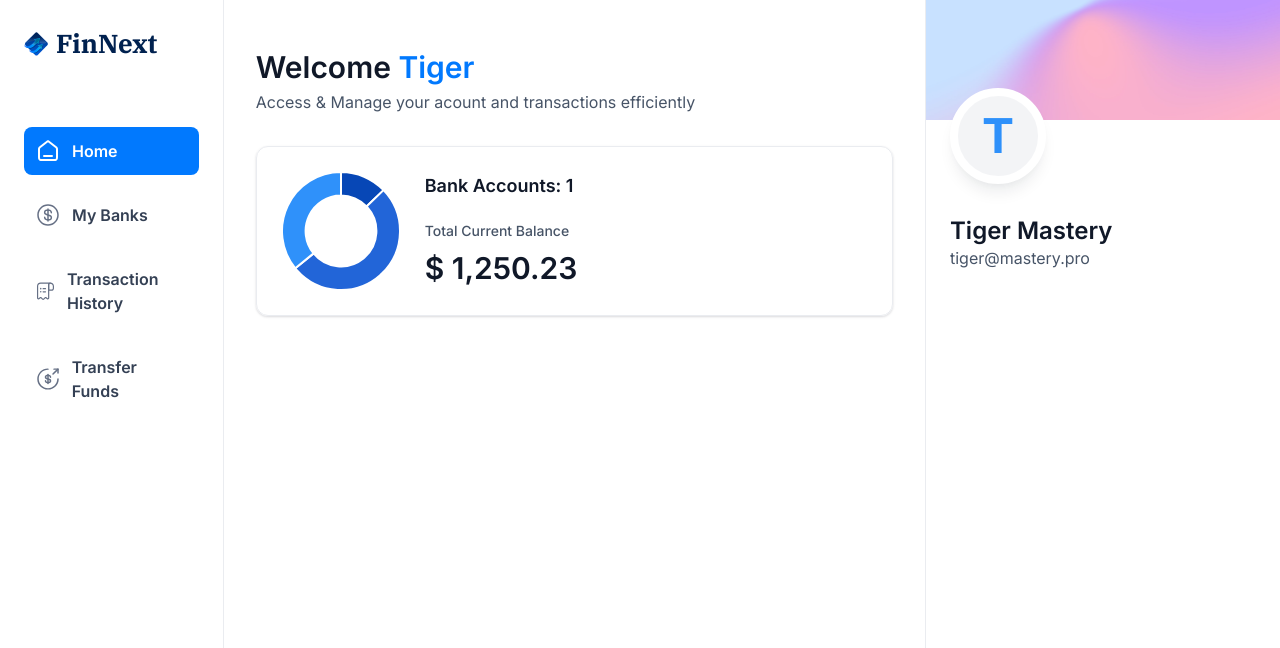
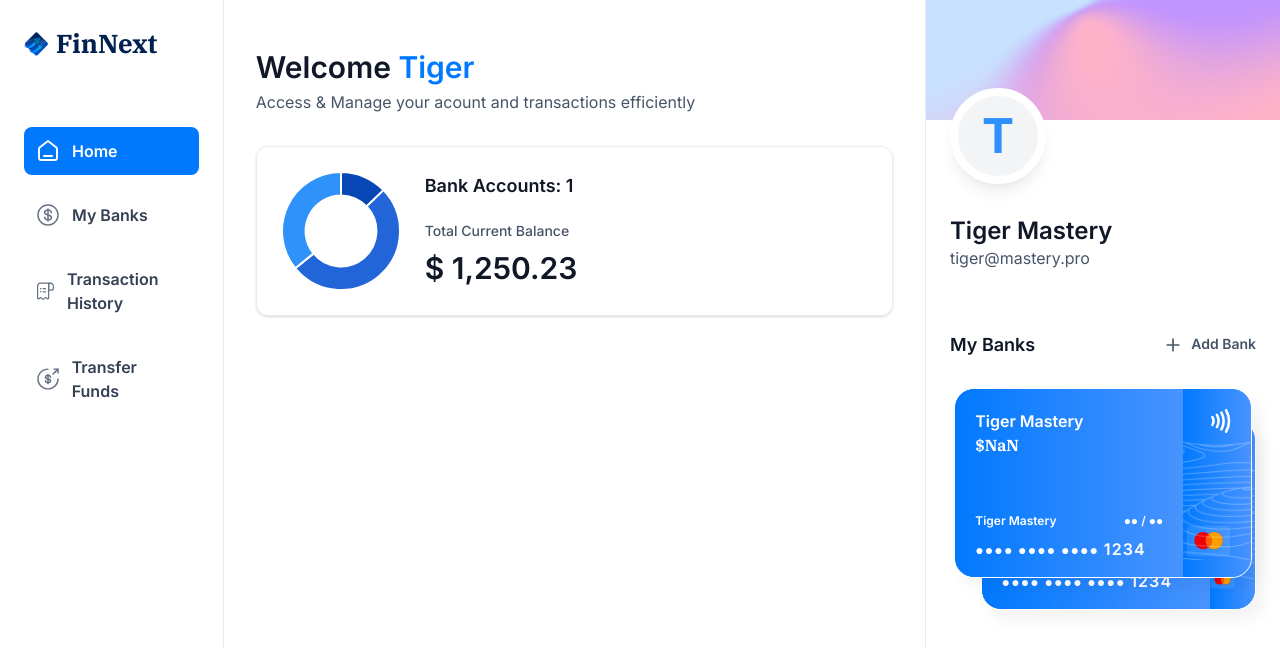
Before and after one commit to T-Zaid/finnext-app, a Next.js app: page / in a window 1280 px wide. Shown: the top 648 px of the page. Built offline with nearby package versions, Linux system fonts and the light colour scheme.

Commit message:
Finalize Bank Cards UI

```diff
--- a/app/(root)/page.tsx
+++ b/app/(root)/page.tsx
@@ -13,7 +13,9 @@ export default function Home() {
           <BalanceBox accounts={[]} totalBanks={1} totalCurrentBalance={1250.23} />
         </header>
       </div>
-      <RightSidebar user={{firstName: "Tiger", lastName: "Mastery", email: 'tiger@mastery.pro'}} />
+      <RightSidebar
+        user={{ firstName: "Tiger", lastName: "Mastery", email: 'tiger@mastery.pro' }}
+        banks={[{}, {}]}/>
     </section>
   );
 }
--- /dev/null
+++ b/components/BankCard.tsx
@@ -0,0 +1,42 @@
+import { formatAmount } from '@/lib/utils';
+import Image from 'next/image';
+import Link from 'next/link';
+import React from 'react'
+
+const BankCard = ({ account, userName, showBalance = true }: CreditCardProps) => {
+    return (
+        <div className='flex flex-col'>
+            <Link href='/' className='bank-card'>
+                <div className="bank-card_content">
+                    <div>
+                        <h1 className="text-16 text-white font-semibold">
+                            {account.name || userName}
+                        </h1>
+                        <p className='font-ibm-plex-serif font-black text-white'>
+                            {formatAmount(account.currentBalance)}
+                        </p>
+                    </div>
+
+                    <article className='flex flex-col gap-2'>
+                        <div className='flex justify-between'>
+                            <h1 className='text-12 font-semibold text-white'>{userName}</h1>
+                            <h2 className='text-12 font-semibold text-white'>●● / ●●</h2>
+                        </div>
+                        <p className="text-14 font-semibold text-white tracking-[1.1px]">
+                            ●●●● ●●●● ●●●● <span className="text-16">{account.mask || 1234}</span>
+                        </p>
+                    </article>
+                </div>
+
+                <div className="bank-card_icon">
+                    <Image src='/icons/paypass.svg' width={20} height={24} alt='pay' />
+                    <Image src='/icons/mastercard.svg' width={45} height={32} alt='mastercard' className='ml-5' />
+                </div>
+
+                <Image src='/icons/lines.png' width={316} height={190} alt='lines' className='absolute top-0 left-0' />
+            </Link>
+        </div>
+    )
+}
+
+export default BankCard;
--- a/components/RightSidebar.tsx
+++ b/components/RightSidebar.tsx
@@ -1,6 +1,9 @@
+import Image from 'next/image';
+import Link from 'next/link';
 import React from 'react'
+import BankCard from './BankCard';
 
-const RightSidebar = ({ user }: RightSidebarProps) => {
+const RightSidebar = ({ user, banks }: RightSidebarProps) => {
     return (
         <aside className='right-sidebar'>
             <section className="flex flex-col pb-8">
@@ -16,6 +19,38 @@ const RightSidebar = ({ user }: RightSidebarProps) => {
                     </div>
                 </div>
             </section>
+
+            <section className="banks">
+                <div className="flex w-full justify-between">
+                    <h2 className="header-2">My Banks</h2>
+                    <Link href='/' className='flex gap-2'>
+                        <Image src='/icons/plus.svg' width={20} height={20} alt='Add Bank' />
+                        <h2 className='text-14 font-semibold text-gray-600'>Add Bank</h2>
+                    </Link>
+                </div>
+
+                {banks?.length > 0 && (
+                    <div className="flex relative flex-1 flex-col items-center justify-center gap-5">
+                        <div className="relative z-10">
+                            <BankCard
+                                key={banks[0].$id}
+                                account={banks[0]}
+                                userName={`${user.firstName} ${user.lastName}`}
+                            />
+                        </div>
+                        {banks[1] && (
+                            <div className="absolute top-8 right-0 z-0 w-[90%]">
+                                <BankCard
+                                    key={banks[1].$id}
+                                    account={banks[1]}
+                                    userName={`${user.firstName} ${user.lastName}`}
+                                />
+                            </div>
+                        )}
+                    </div>
+                )}
+
+            </section>
         </aside>
     )
 }
```
